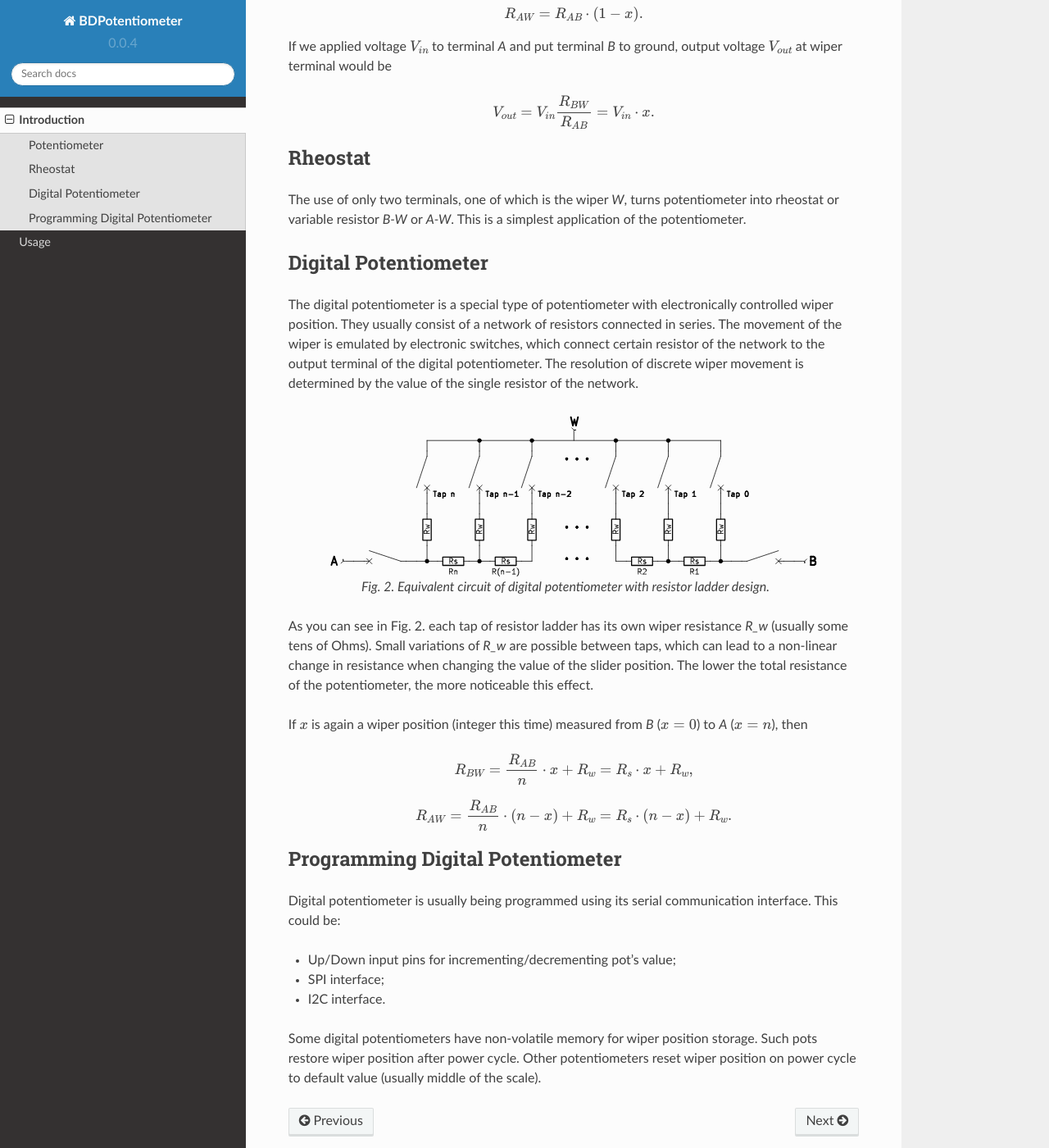
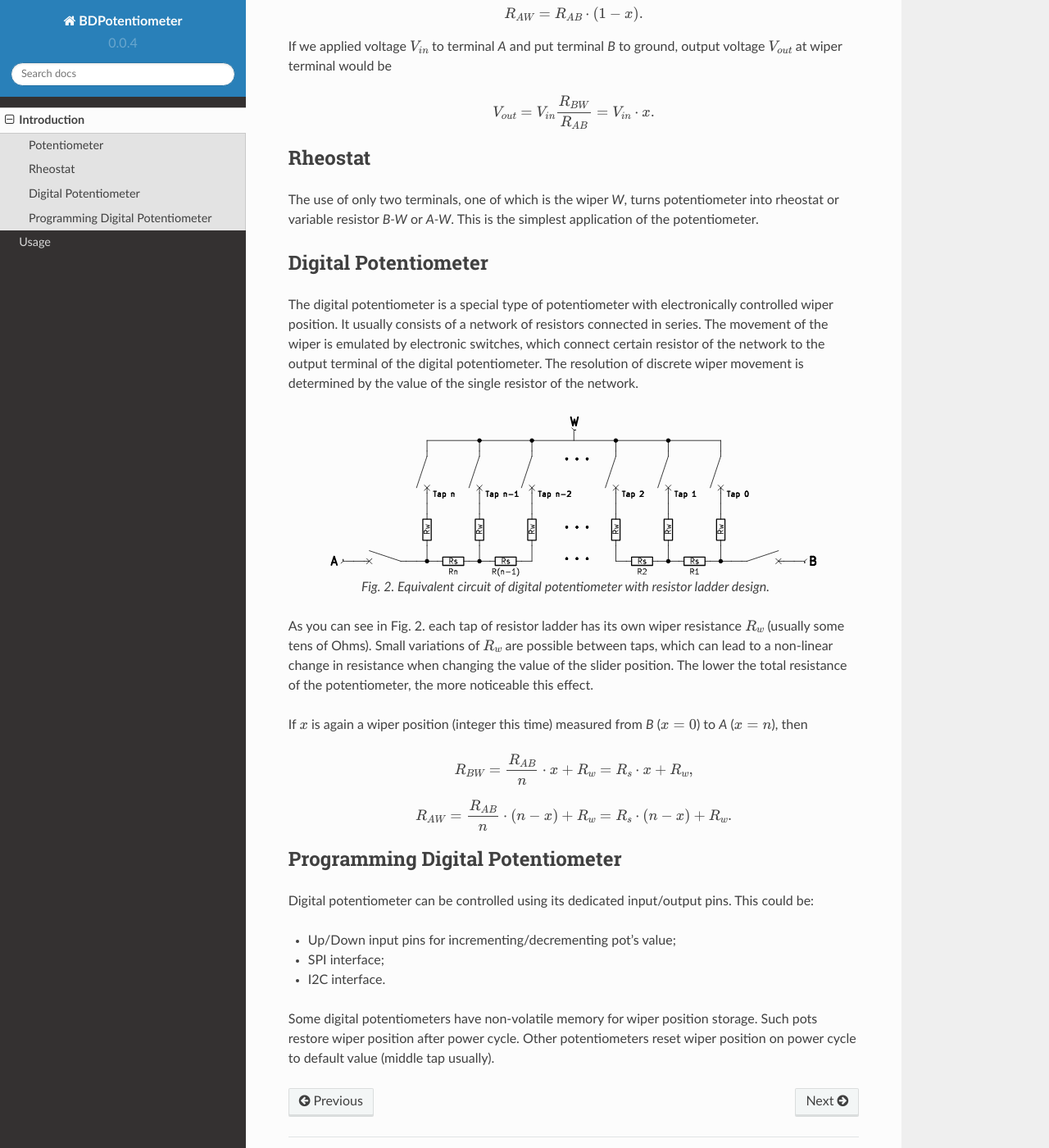
Before and after one commit to bond-anton/BDPotentiometer, a Sphinx documentation site: the page built from docs/source/introduction.rst, in a window 1280 px wide and 1400 px high, scrolled down 846 px. Shown: the whole window at 82% size. Built offline with Sphinx 7.4.7 and the Read the Docs theme 2.0.0, drawn with Linux system fonts in a browser that asks for light colours.

Commit message:
Introduction cleanup.

```diff
--- a/docs/source/introduction.rst
+++ b/docs/source/introduction.rst
@@ -50,12 +50,12 @@ voltage :math:`V_{out}` at wiper terminal would be
 Rheostat
 --------
 The use of only two terminals, one of which is the wiper `W`, turns potentiometer
-into rheostat or variable resistor `B-W` or `A-W`. This is a simplest application of the potentiometer.
+into rheostat or variable resistor `B-W` or `A-W`. This is the simplest application of the potentiometer.
 
 Digital Potentiometer
 ---------------------
 The digital potentiometer is a special type of potentiometer
-with electronically controlled wiper position. They usually consist of a network of resistors
+with electronically controlled wiper position. It usually consists of a network of resistors
 connected in series. The movement of the wiper is emulated by electronic switches,
 which connect certain resistor of the network to the output terminal of the digital potentiometer.
 The resolution of discrete wiper movement is determined by the value
@@ -67,8 +67,8 @@ of the single resistor of the network.
 
     Fig. 2. Equivalent circuit of digital potentiometer with resistor ladder design.
 
-As you can see in Fig. 2. each tap of resistor ladder has its own wiper resistance `R_w`
-(usually some tens of Ohms). Small variations of `R_w` are possible between taps,
+As you can see in Fig. 2. each tap of resistor ladder has its own wiper resistance :math:`R_w`
+(usually some tens of Ohms). Small variations of :math:`R_w` are possible between taps,
 which can lead to a non-linear change in resistance when changing the value of the slider position.
 The lower the total resistance of the potentiometer, the more noticeable this effect.
 
@@ -87,7 +87,7 @@ to `A` (:math:`x=n`), then
 Programming Digital Potentiometer
 ---------------------------------
 
-Digital potentiometer is usually being programmed using its serial communication interface.
+Digital potentiometer can be controlled using its dedicated input/output pins.
 This could be:
 
 * Up/Down input pins for incrementing/decrementing pot's value;
@@ -96,4 +96,4 @@ This could be:
 
 Some digital potentiometers have non-volatile memory for wiper position storage.
 Such pots restore wiper position after power cycle. Other potentiometers reset wiper position on
-power cycle to default value (usually middle of the scale).
+power cycle to default value (middle tap usually).
```
